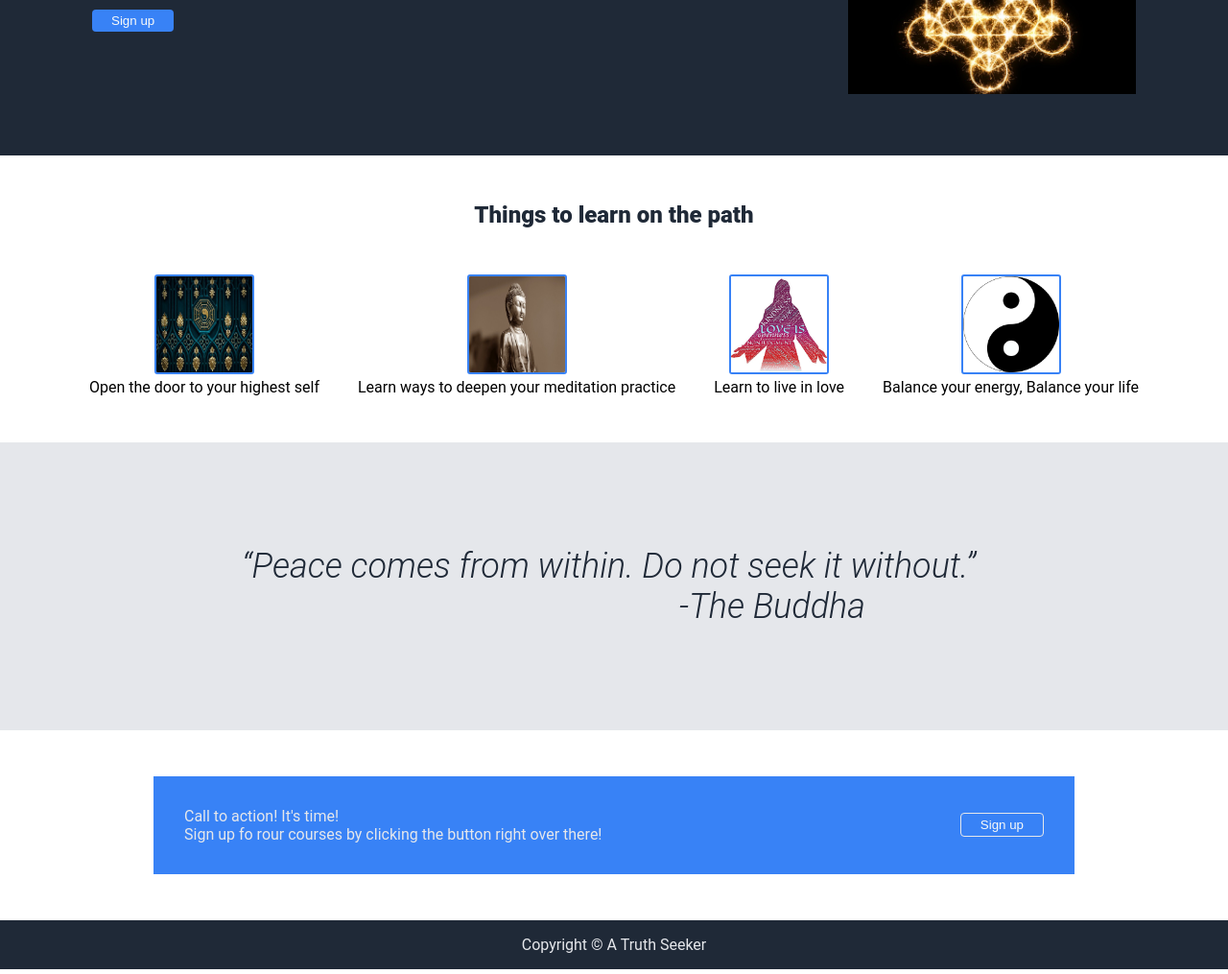
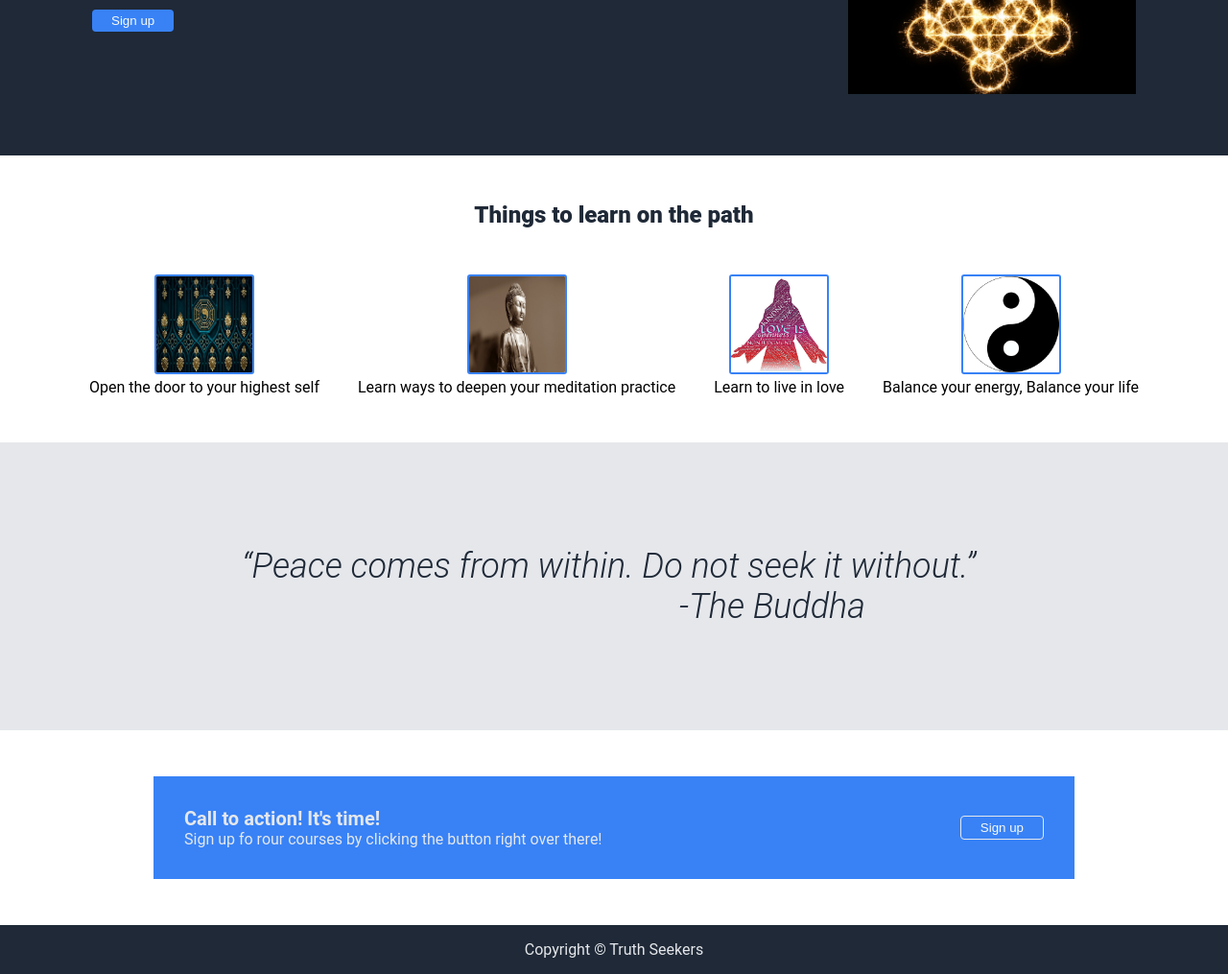
Before and after one commit to winebrenner444/Landing-Page, a plain HTML site: page index.html in a window 1280 px wide. Shown: the part 201-1216 px from the top of the page at 96% size. Drawn offline with Linux system fonts and the light colour scheme.

Commit message:
edit call to action header

```diff
--- a/index.html
+++ b/index.html
@@ -53,7 +53,7 @@
     </div>
     <div class="call">
         <div class="sign-up">
-            <p class="action">Call to action! It's time!</p>
+            <h4 class="action">Call to action! It's time!</h4>
             <p>Sign up fo rour courses by clicking the button right over there!</p>
         </div>
         <div class="ab-container">
@@ -61,7 +61,7 @@
         </div>
     </div>
     <footer class="footer">
-        Copyright &copy A Truth Seeker
+        Copyright &copy Truth Seekers
     </footer>
 </body>
 </html>
--- a/style.css
+++ b/style.css
@@ -31,7 +31,7 @@ a {
 .links {
     margin-left: auto;
     display: flex;
-    gap: 15px;
+    gap: 30px;
     font-size: 12px;
 
 }
@@ -115,6 +115,10 @@ a {
  align-items: center;
 }
 
+.action {
+    font-weight: 700;
+    font-size: 20px;
+}
 .action-button {
     background: #3882F6;
     color: #F9FAF8;
```
